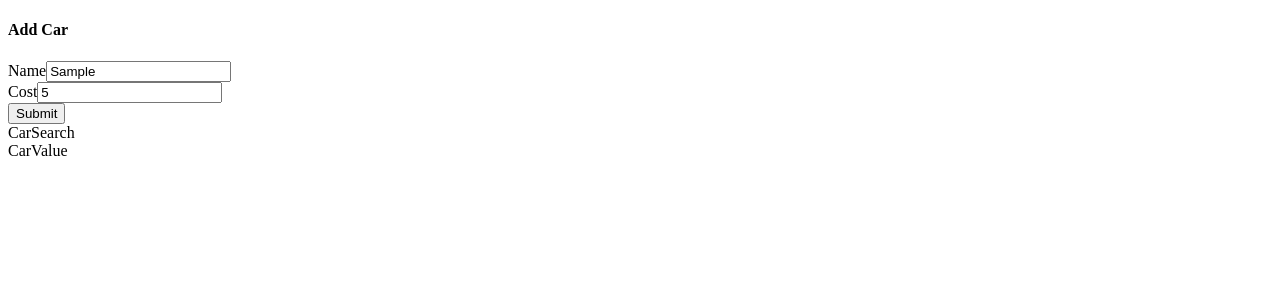
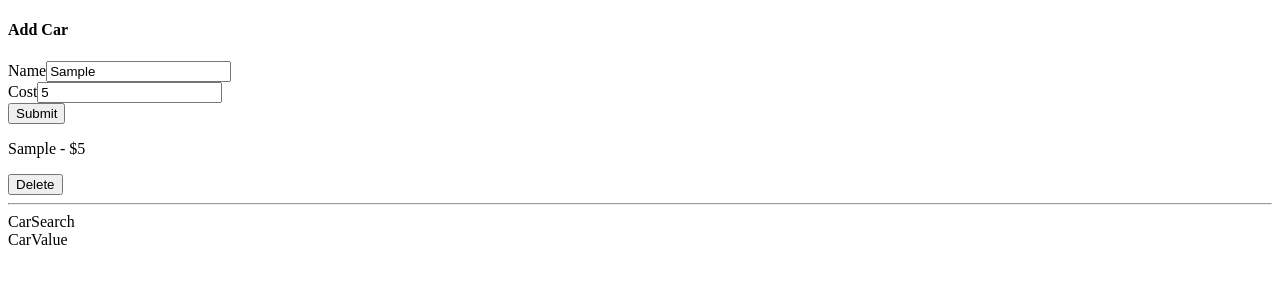
Before and after one commit to felipe-thomaz/garage-app, a React (Vite) app: page / in a window 1280 px wide. Both pictures are taken after typing "Sample", "5" into the empty fields and a click on the button "Submit". Shown: the top 300 px of the page. Built offline with nearby package versions, Linux system fonts and the light colour scheme.

Commit message:
Listing records and displaying to the user

```diff
--- a/src/components/CarList.jsx
+++ b/src/components/CarList.jsx
@@ -1,15 +1,36 @@
 /* eslint-disable no-unused-vars */
 import React from 'react'
-import { useSelector } from 'react-redux';
+import { render } from 'react-dom';
+import { useSelector, useDispatch } from 'react-redux';
+import { removeCar } from '../store/slices/carsSlice';
 
 const CarList = () => {
+  const dispatch = useDispatch();
   const cars = useSelector((state) => {
     // access the big State -> access to store (cars) store/index.jsx -> access data key inside carsSlice.js
     return state.cars.data;
   });
 
+  const handleCarDelete = (car) => {
+    dispatch(removeCar(car.id));
+  };
+
+  const renderedCars = cars.map((car) => {
+    return(
+      <div key={car.id} className='panel'>
+        <p>
+          {car.name} - ${car.cost}
+        </p>
+        <button className='button is-danger'>Delete</button>
+      </div>
+    )
+  })
+
   return (
-    <div></div>
+    <div className='car-list'>
+      {renderedCars}
+      <hr />
+    </div>
   )
 }
 
```
